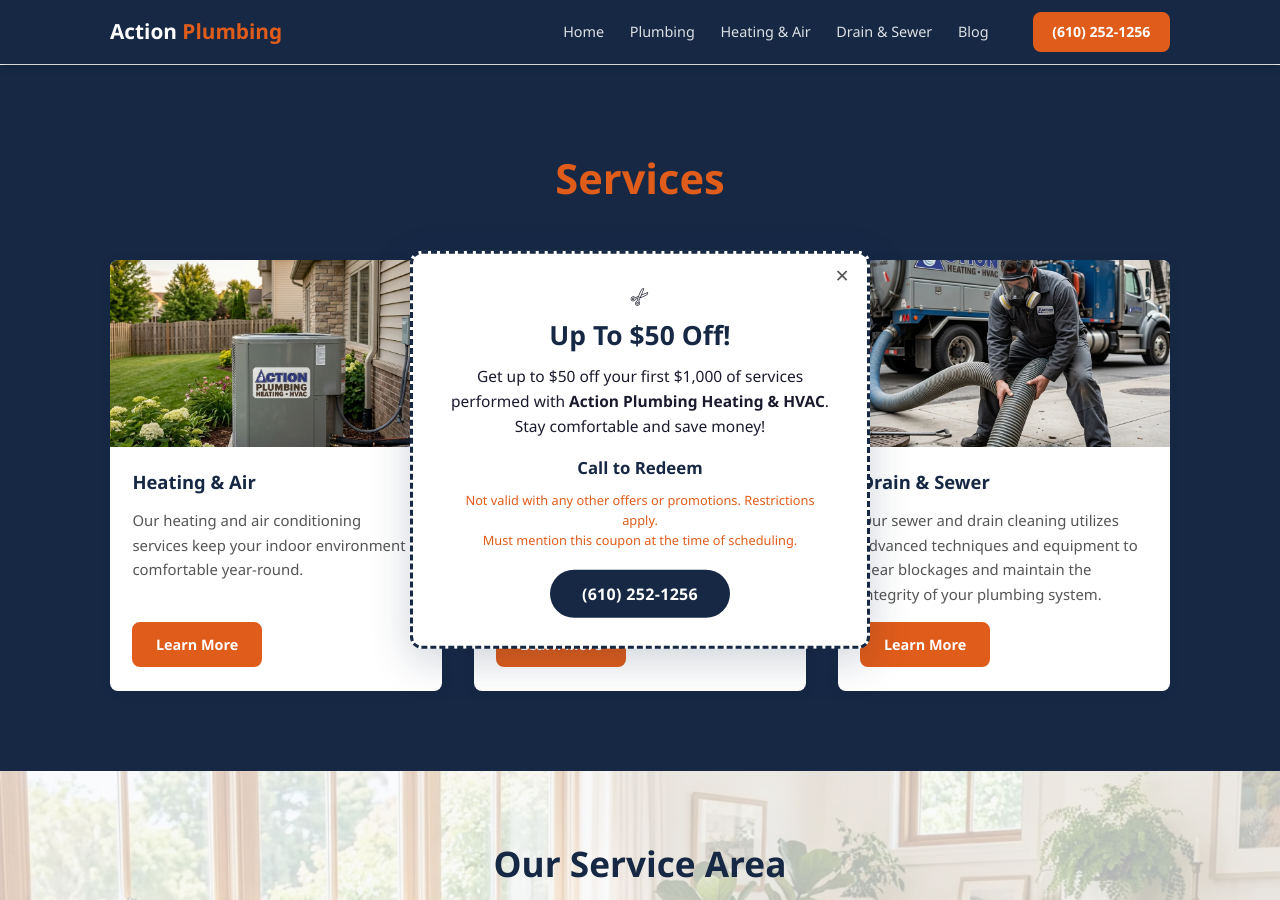
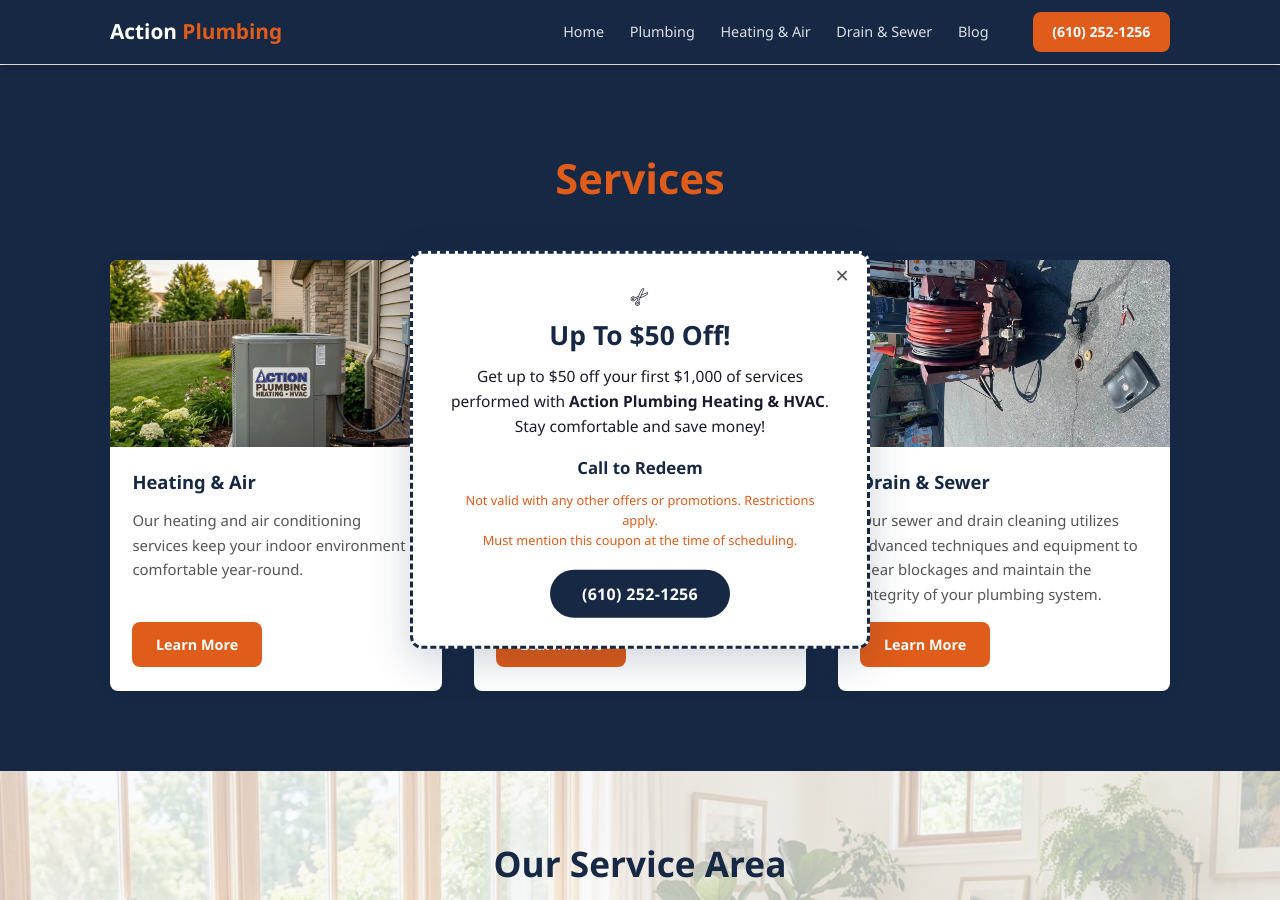
Before and after one commit to JimmyFlame77/Action-Plumbing, a Jekyll site: the page built from index.html, in a window 1280 px wide and 900 px high, scrolled down 1289 px. Built offline with Jekyll 4.4.1, drawn with Linux system fonts in a browser that asks for light colours.

Commit message:
webp conversion

```diff
--- a/index.html
+++ b/index.html
@@ -47,7 +47,7 @@
       %}
       {% include service-card.html
         title="Drain &amp; Sewer"
-        image="/images/action-plumbing-sewage.webp"
+        image="/images/drain-pump.webp"
         alt="Drain and sewer cleaning service"
         desc="Our sewer and drain cleaning utilizes advanced techniques and equipment to clear blockages and maintain the integrity of your plumbing system."
         link="/sewer-and-drain-cleaning"
```
Also changed, not shown: images/Drain-truck.webp (added), images/action-plumbing-truck-red.webp (added), images/drain-pump.webp (added), images/truck-quarter-view.webp (added), images/water-drop.webp (added).
